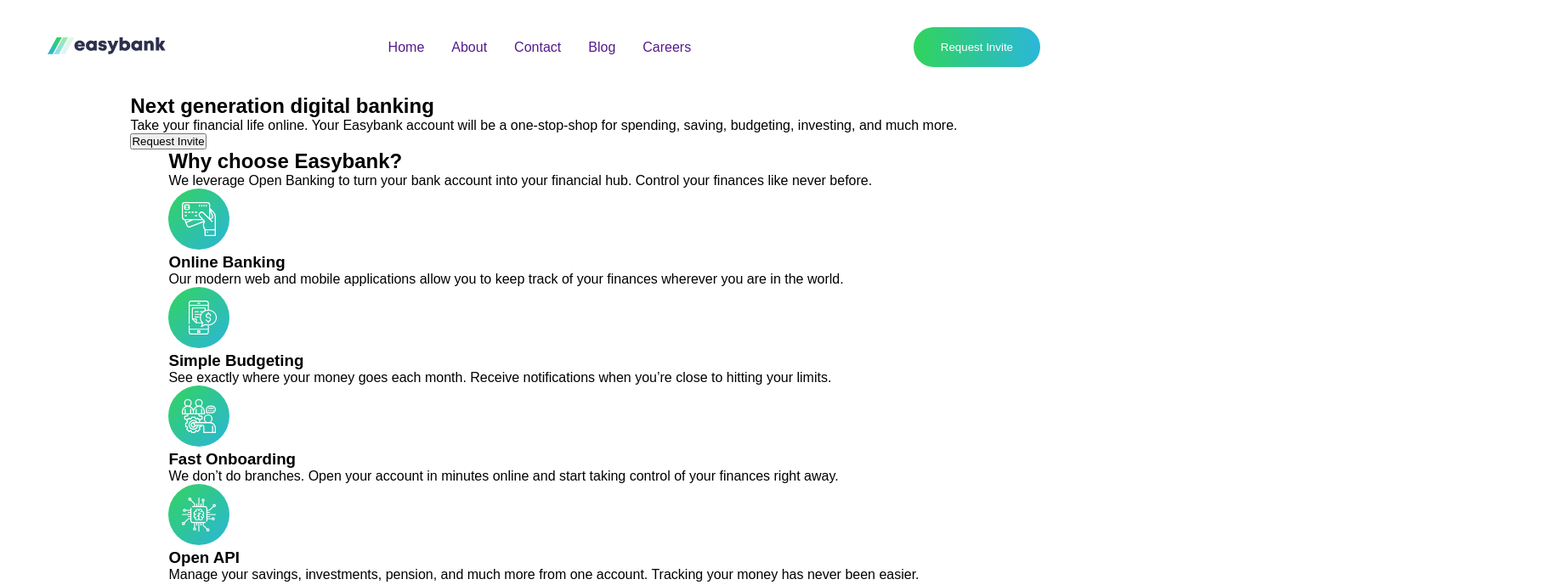
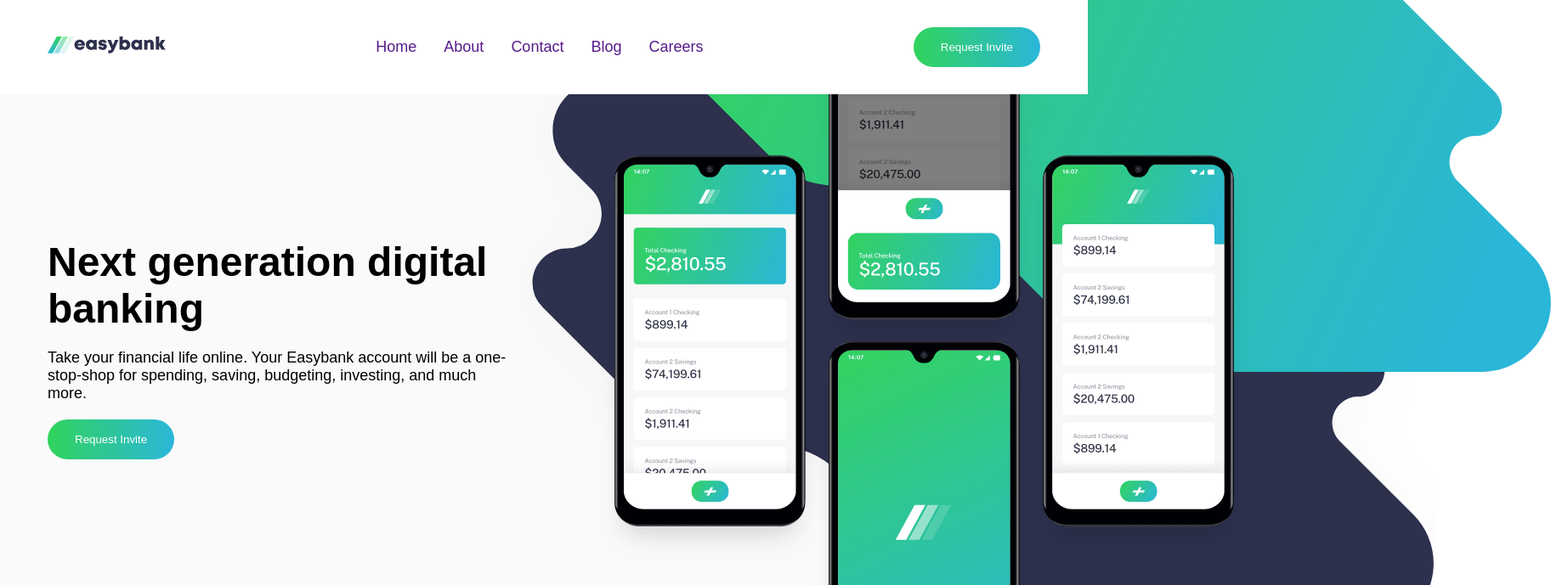
Before and after one commit to Master-Osaro/51_easybank_landing_page, a plain HTML site: page index.html in a window 1280 px wide. Shown: the top 689 px of the page at 85% size, 1825 px wide, since content can reach past the window. Drawn offline with Linux system fonts and the light colour scheme.

Commit message:
Syling: Hero Desktop

```diff
--- a/css/style.css
+++ b/css/style.css
@@ -30,6 +30,8 @@
 
 body{
     font-family: Arial, Helvetica, sans-serif;
+    font-size: 18px;
+    overflow-x: hidden;
 }
 
 .btn{
@@ -44,11 +46,19 @@ body{
     color: var(--White);
 }
 
+header{
+    position: relative;
+    z-index: 5;
+    background: var(--White);
+}
+
 header, .section{
     display: flex;
     justify-content: center;
     align-items: center;
 }
+
+
 
 nav, .container{
     max-width: 1200px;
@@ -71,3 +81,49 @@ nav{
 .nav-link{
     text-decoration: none;
 }
+
+.section:not(:first-child){
+    padding: 4rem 0;
+}
+.section__hero{
+    background: var(--Very-Light-Gray);
+    max-height: 600px;
+}
+
+.section__hero .container{
+    display: flex;
+    align-items: center;
+}
+.section__hero-img{
+    position: relative;
+    flex: 1;
+    width: 50%;
+}
+.section__hero-img picture{
+    position: absolute;
+    height: 100%;
+    margin-left: 4rem;
+    top:  -150px;
+    left: -150px;
+    z-index: 2;
+}
+.section__hero-img > img{
+    position: relative;
+    height: 100%;
+    margin-left: 4rem;
+    z-index: 3;
+}
+
+.section__hero-text{
+    flex: 1;
+    display: flex;
+    flex-direction: column;
+    gap: 1.25rem;
+    padding-right: 2rem;
+}
+.section__hero-text h1{
+    font-size: 3rem;
+}
+.section__hero-text .btn{
+    width: fit-content;
+}
--- a/index.html
+++ b/index.html
@@ -32,9 +32,17 @@
         <h1>Next generation digital banking</h1>
         <p>Take your financial life online. Your Easybank account will be a one-stop-shop
           for spending, saving, budgeting, investing, and much more.</p>
-        <button>Request Invite</button>
+          <input type="button" class="btn btn-primary" value="Request Invite">
       </div>
-      <div class="section__hero-img"></div>
+      <div class="section__hero-img">
+        <img src="./images/image-mockups.png" alt="image mockups">
+        <picture>
+          <source media="(min-width: 720px)" srcset="./images/bg-intro-desktop.svg">
+          <source media="(max-width: 719px)" srcset="./images/bg-intro-mobile.svg">
+          <img src="./images/bg-intro-desktop.svg" alt="image mockups">
+        </picture>
+
+      </div>
     </div>
   </section>
   <section class="section section__wcu">
```
